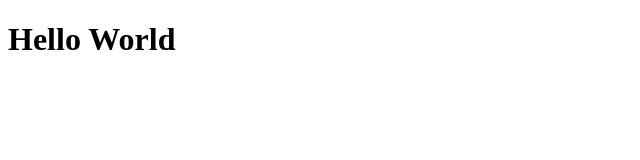
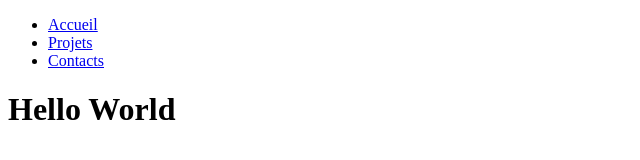
Before and after one commit to LeoraChriquiRestart/cours-git, a plain HTML site: page index.html in a window 1280 px wide. Shown: the whole page, without its empty margins (0-640 px from the left). Drawn offline with Linux system fonts and the light colour scheme.

Commit message:
ajout de la navbar

```diff
--- a/index.html
+++ b/index.html
@@ -7,6 +7,13 @@
     <link rel="stylesheet" href="style.css">
 </head>
 <body>
+    <nav>
+        <ul>
+            <li><a href="#">Accueil</a></li>
+            <li><a href="#">Projets</a></li>
+            <li><a href="#">Contacts</a></li>
+        </ul>
+    </nav>
     <h1>Hello World</h1>
 </body>
 </html>
```
